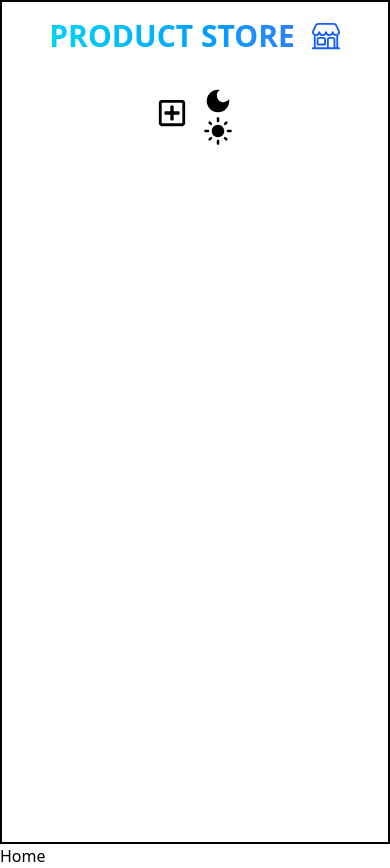
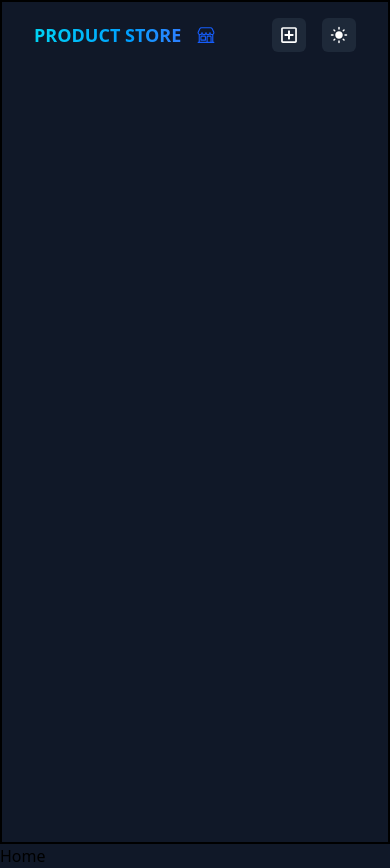
Before and after one commit to Kaushik-123-p/s, a React (Vite) app in the folder frontend/: page / in a window 390 px wide. Built offline with nearby package versions, Linux system fonts and the light colour scheme.

Commit message:
improved styling and responsiveness

```diff
--- a/frontend/src/App.jsx
+++ b/frontend/src/App.jsx
@@ -7,6 +7,7 @@ function App() {
 
 
   return (
+    <div className="bg-gray-900">
       <BrowserRouter>
         <Navbar />
         <Routes>
@@ -14,6 +15,7 @@ function App() {
           <Route path="/create" element={<CreatePage />} />
         </Routes>
       </BrowserRouter>
+    </div>
   )
 }
 
--- a/frontend/src/components/Navbar/Navbar.jsx
+++ b/frontend/src/components/Navbar/Navbar.jsx
@@ -14,20 +14,23 @@ const Navbar = () => {
 
   return (
     <div className='container mx-auto px-4 min-h-screen border-2 '>
-      <div className='flex flex-col lg:flex-row items-center justify-between '>
+      <div className='flex lg:flex-row items-center justify-between '>
         <Link to={"/"}>
-          <div className="flex items-center gap-2 p-4 text-3xl font-extrabold cursor-pointer">
-            <p className=" text-transparent bg-clip-text bg-gradient-to-r from-cyan-400 to-blue-500">
+          <div className="flex items-center gap-2 p-4 text-lg lg:text-3xl font-extrabold cursor-pointer">
+            <p className=" text-transparent bg-clip-text bg-gradient-to-r from-cyan-400 to-blue-500 hover:text-xl">
               PRODUCT STORE
             </p>
             <IoStorefrontOutline className="ml-2  text-blue-600" />
           </div>
         </Link>
-        <div className='flex items-center gap-4 p-4 text-3xl font-bold '>
+        <div className='flex items-center justify-center gap-4 p-4 text-lg lg:text-3xl font-bold text-white'>
           <Link to={"/create"}>
-            <button className='cursor-pointer'><FaRegPlusSquare /></button>
+            <button className='cursor-pointer bg-gray-800 p-2 rounded-md hover:bg-gray-700'><FaRegPlusSquare /></button>
           </Link>
-          <button><MdDarkMode /> <MdLightMode /></button>
+          <button className='cursor-pointer bg-gray-800 p-2 rounded-md hover:bg-gray-700'>
+            {/* <MdDarkMode /> */}
+            <MdLightMode />
+          </button>
         </div>
       </div>
     </div>
```
Lines whose indentation alone changed are shown as unchanged.
